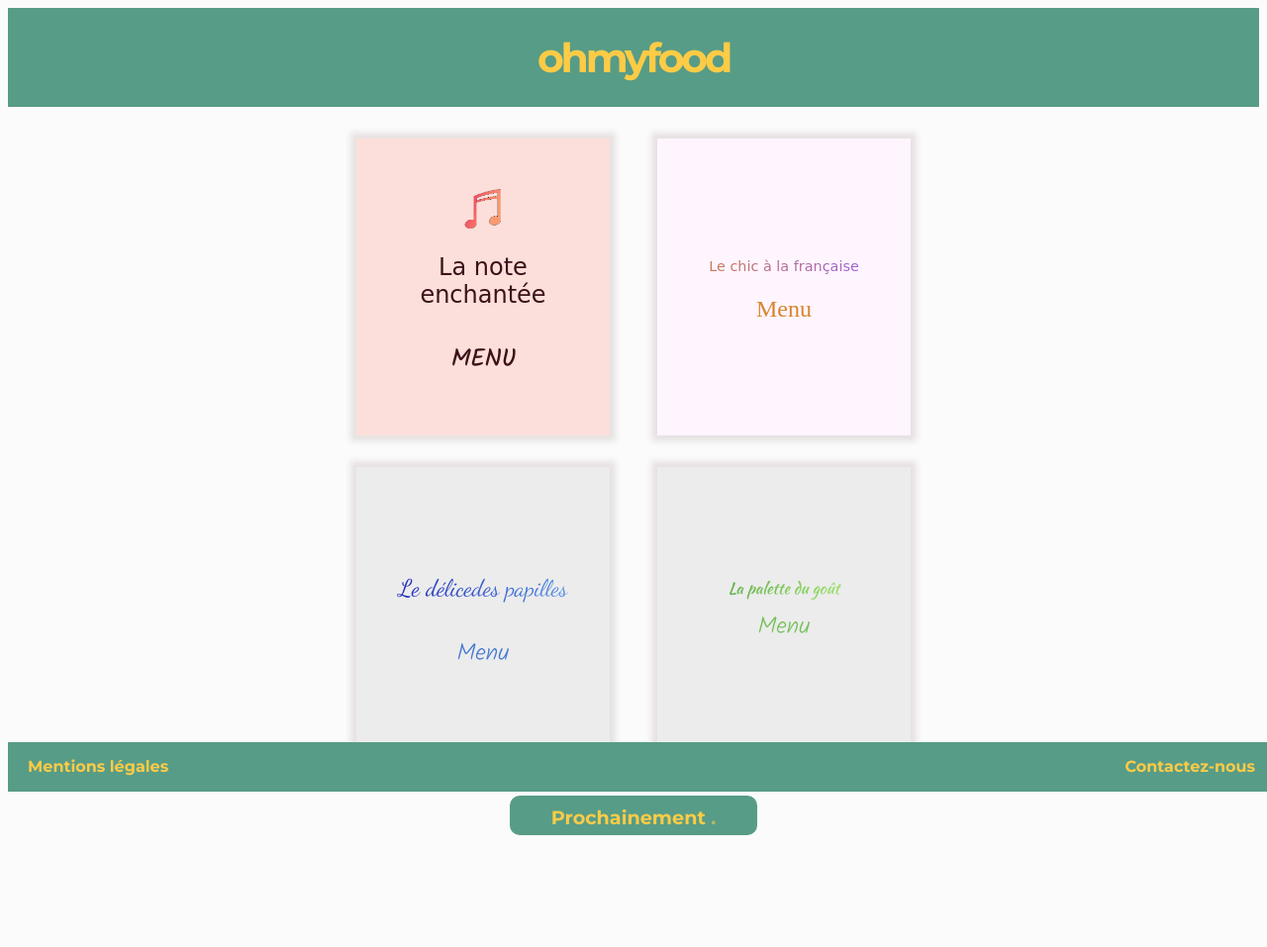
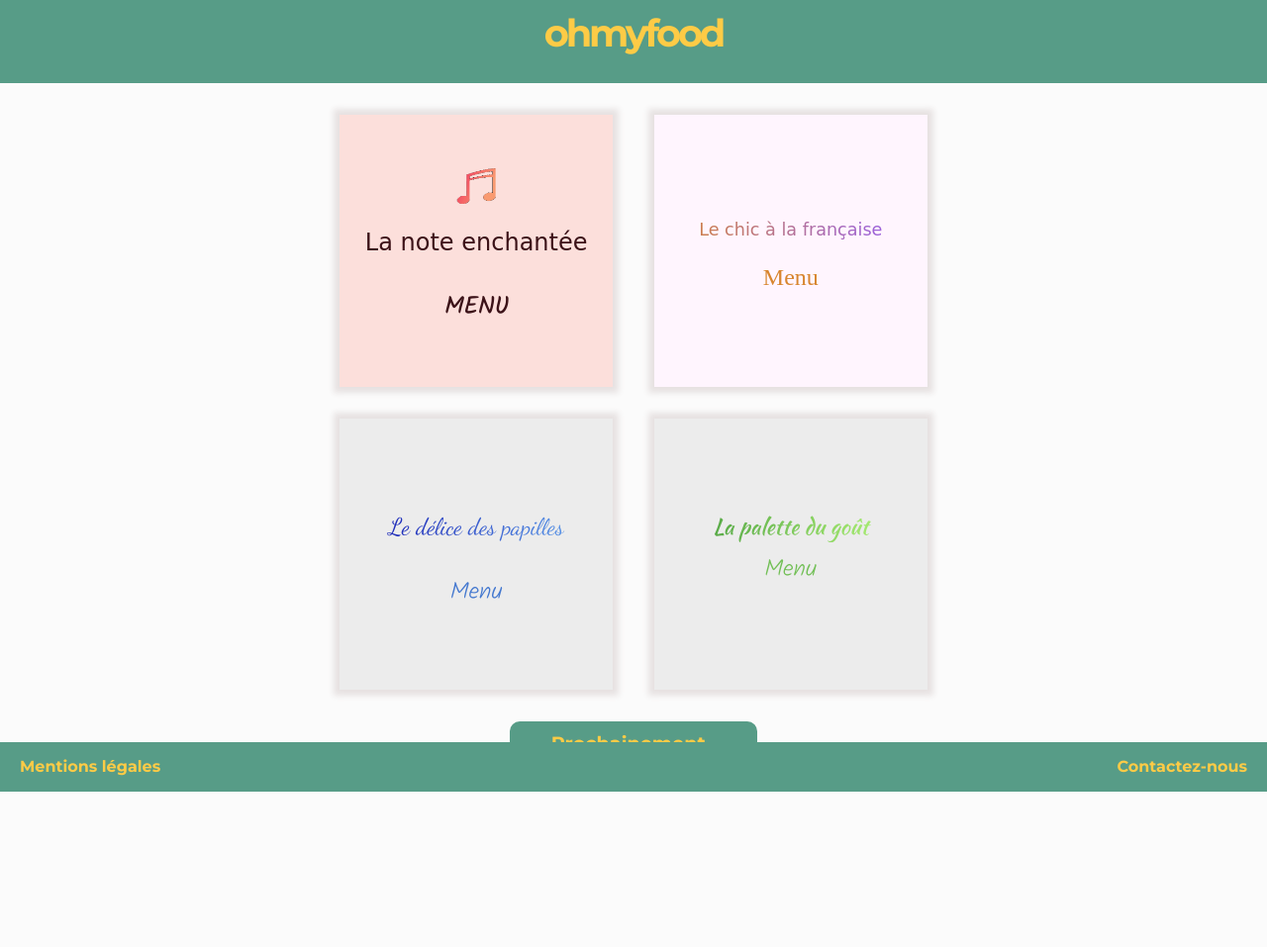
Before and after one commit to FranckVally/ohmyfood, a plain HTML site: page index.html in a window 1280 px wide. Shown: the whole page at 99% size. After the commit the page ends 800 px from the top, so only its background shows below. Drawn offline with Linux system fonts and the light colour scheme; a web font is replaced by a local one.

Commit message:
avent media

```diff
--- a/css/main.css
+++ b/css/main.css
@@ -1,10 +1,15 @@
 body {
    background: #fbfbfb;
 
-}
+    height: 100%;
+    width: 90vw;
+    margin: auto;
+
+   }
 
 header {
-  grid-column-end:span 6 ;
+  grid-column-start: 1;
+  grid-column-end:span 6;
   grid-row-start:1;
   display: flex;
   flex-direction: column;
@@ -17,8 +22,7 @@ header {
   font-family: "Montserrat", sans-serif;
   font-size: 1.6em;
  width: auto;
-
-}
+ }
 
 
 
@@ -29,9 +33,12 @@ footer {
     display: flex;
     position: fixed;
     bottom: 0;
+    left: 0;
+    right: 0;
     width: 100%;
     justify-content: space-between;
     font-family: "Montserrat", sans-serif;
+
   }
 
 .footer__left{
@@ -48,10 +55,12 @@ footer {
 
 .grid-1 {
   display: grid;
-  grid-template-columns:1fr 1fr 2fr 2fr  1fr 1fr;
-  grid-gap: 2em 3em;
-  grid-template-rows: 100px 4fr 4fr 2fr;
+  grid-template-columns:1fr 1fr 2fr 2fr 1fr 1fr;
+  grid-gap: 2em 2.6em;
+  grid-template-rows: 100px 5fr 5fr 1fr;
   min-height: 100vh;
+  margin: -1rem -5rem -1rem -5rem;
+
   }
 
 
@@ -59,20 +68,7 @@ footer {
 /* items */
 
 
-.head{
-  grid-column-end:span 6 ;
-  grid-row-start:1;
-  display: flex;
-  flex-direction: column;
-  justify-content: center;
-  background-color: #579C87;
-  color: #fdcb46;
-  text-align: center;
-  letter-spacing: -0.2rem;
-  font-family: "Montserrat", sans-serif;
-  font-size: 1.6em;
-  margin: 0em;
-}
+
 
 
 .note{
@@ -136,7 +132,7 @@ footer {
   background: -webkit-linear-gradient(360deg, #0e0eac, #67aef1);
   -webkit-background-clip: text;
   color: transparent;
-  padding: 0 1rem 0 1rem;
+  padding: 0 2rem 0 2rem;
 }
 
 .chic{
@@ -153,7 +149,7 @@ footer {
   }
 
   .chic p {
-  font-size: 0.9em;
+  font-size: 1.1em;
   font-style: bolt;
   font-family: 'Croissant One', cursive;
   background: -webkit-linear-gradient(360deg, #d8852e, #905bfd);
@@ -194,7 +190,7 @@ footer {
   }
 
 .palette p {
-  font-size: 1em;
+  font-size: 1.4em;
   font-family: 'Kaushan Script', cursive;
   background: -webkit-linear-gradient(360deg, #3d9339 , #bfff7e);
   -webkit-background-clip: text;
@@ -202,6 +198,7 @@ footer {
   margin: 0rem;
   padding: 0 1rem 0 1rem;
 }
+
 
 
 
@@ -268,28 +265,28 @@ margin: 0px auto;
 
 
    /* [1] The container */
-.zoom2 {
-  height: 300px;
-  overflow: hidden;
-}
+
 
 
 .zoom2 {
+  overflow: hidden;
   cursor: pointer;
-  transform: scale(1);
-  transition: transform 1s cubic-bezier(.19,.44,.25,.93)
+  transition: transform 0.4s ease-in-out 0s;
 }
 
 
 .zoom2:hover img {
-  transform: scale(1.4);
+  transition-duration: 0.5s;
+  transform: scale(1.5);
 }
 
 
 .zoom2:hover p {
+  transition-duration: 0.5s;
   transform: scale(1.4);
 }
 
 .zoom2:hover h3 {
+  transition-duration: 0.5s;
   transform: scale(1.5);
 }
--- a/index.html
+++ b/index.html
@@ -14,8 +14,7 @@
 
     <!-- link css -->
     <link rel="stylesheet" type="text/css" href="css/main.css">
-    <!-- pour les icone -->
-    <script src="https://kit.fontawesome.com/3d626bfb32.js" crossorigin="anonymous"></script>
+
     <!-- google font -->
     <link href="https://fonts.googleapis.com/css2?family=Croissant+One&display=swap" rel="stylesheet">
     <link href="https://fonts.googleapis.com/css2?family=Montserrat:wght@700&display=swap" rel="stylesheet">
@@ -32,26 +31,21 @@
 
 <body>
 
-
-
-
-
-
     <section class="grid-1">
         <!-- header -->
         <header>
-            <h1 class="head">ohmyfood</h1>
+            <h1>ohmyfood</h1>
         </header>
         <!-- section menus -->
         <div class="note zoom2">
-                <img class="notemusic" src="images/notemusic.png" alt="">
-                <p>La note enchantée</p>
-                <h3>MENU</h3>
+            <img class="notemusic" src="images/notemusic.png" alt="">
+            <p>La note enchantée</p>
+            <h3>MENU</h3>
 
         </div>
 
         <div class="delice zoom2">
-            <p>Le délicedes papilles</p>
+            <p>Le délice des papilles</p>
             <h3>Menu</h3>
         </div>
 
```
